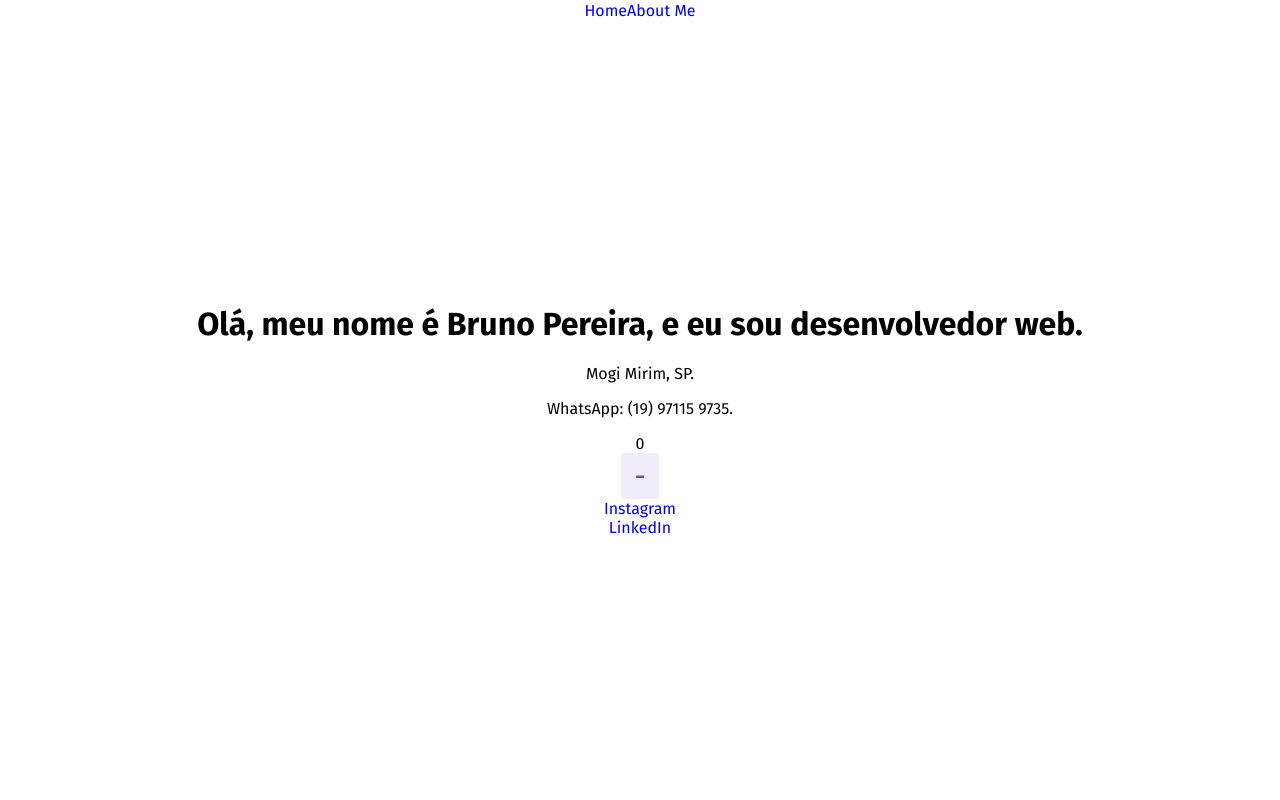
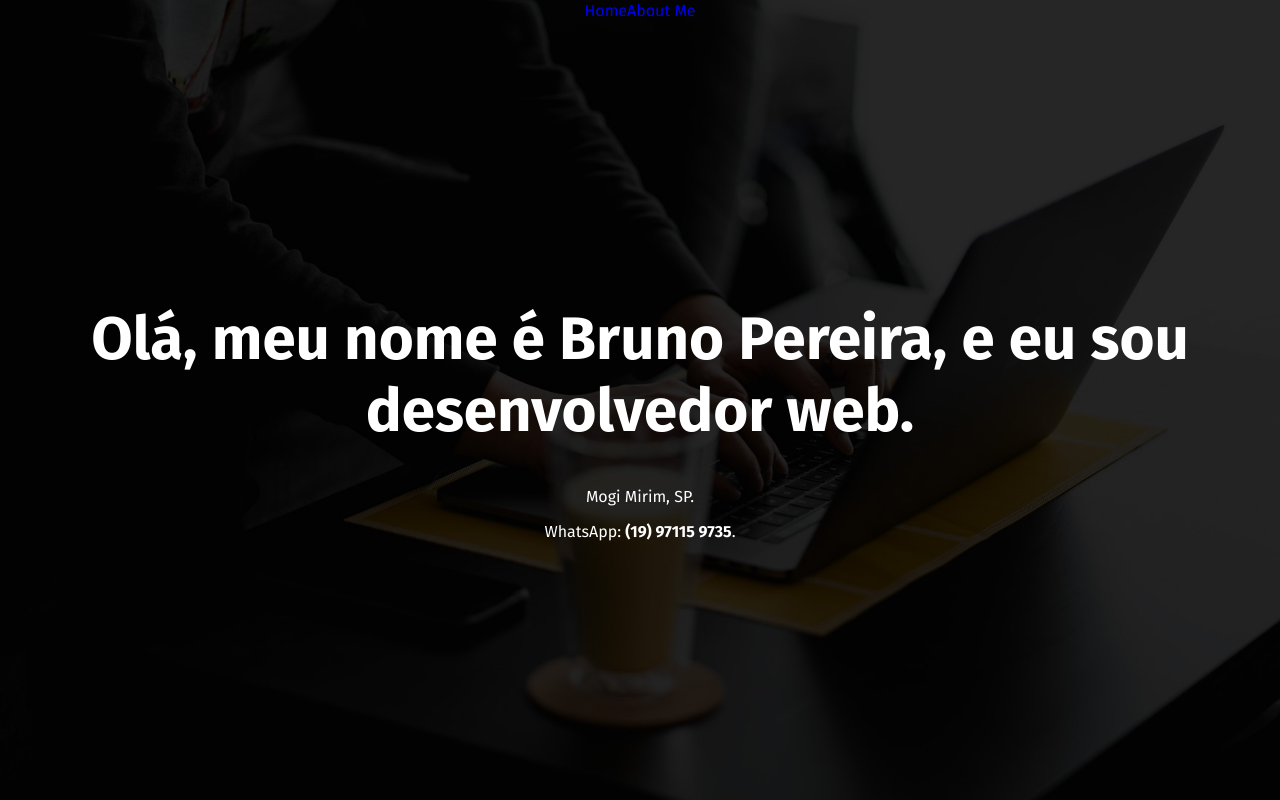
Before and after one commit to SirBruno/portfolio, a React (Create React App) app: page / in a window 1280 px wide. Built offline with nearby package versions, Linux system fonts and the light colour scheme.

Commit message:
did some improvements to the header

```diff
--- a/src/App.css
+++ b/src/App.css
@@ -22,6 +22,19 @@
   grid-template-rows: 20px 1fr;
   min-height: 100vh;
   align-items: center;
+  background: url('./assets/img/header-background.jpg');
+  background-size: cover;
+  background-position: center;
+  color: #fff;
+}
+
+#root header {
+  max-width: 1160px;
+  margin: 0 auto;
+}
+
+#root h1 {
+  font-size: 60px;
 }
 
 nav {
--- a/src/App.js
+++ b/src/App.js
@@ -9,8 +9,8 @@ function App() {
         <div>
           <h1>Olá, meu nome é Bruno Pereira, e eu sou desenvolvedor web.</h1>
           <p>Mogi Mirim, SP.</p>
-          <p>WhatsApp: (19) 97115 9735.</p>
-          <Counter />
+          <p>WhatsApp: <b>(19) 97115 9735</b>.</p>
+          {/* <Counter /> */}
         </div>
       </header>
     </div>
```
Also changed, not shown: src/assets/img/header-background.jpg (added).
